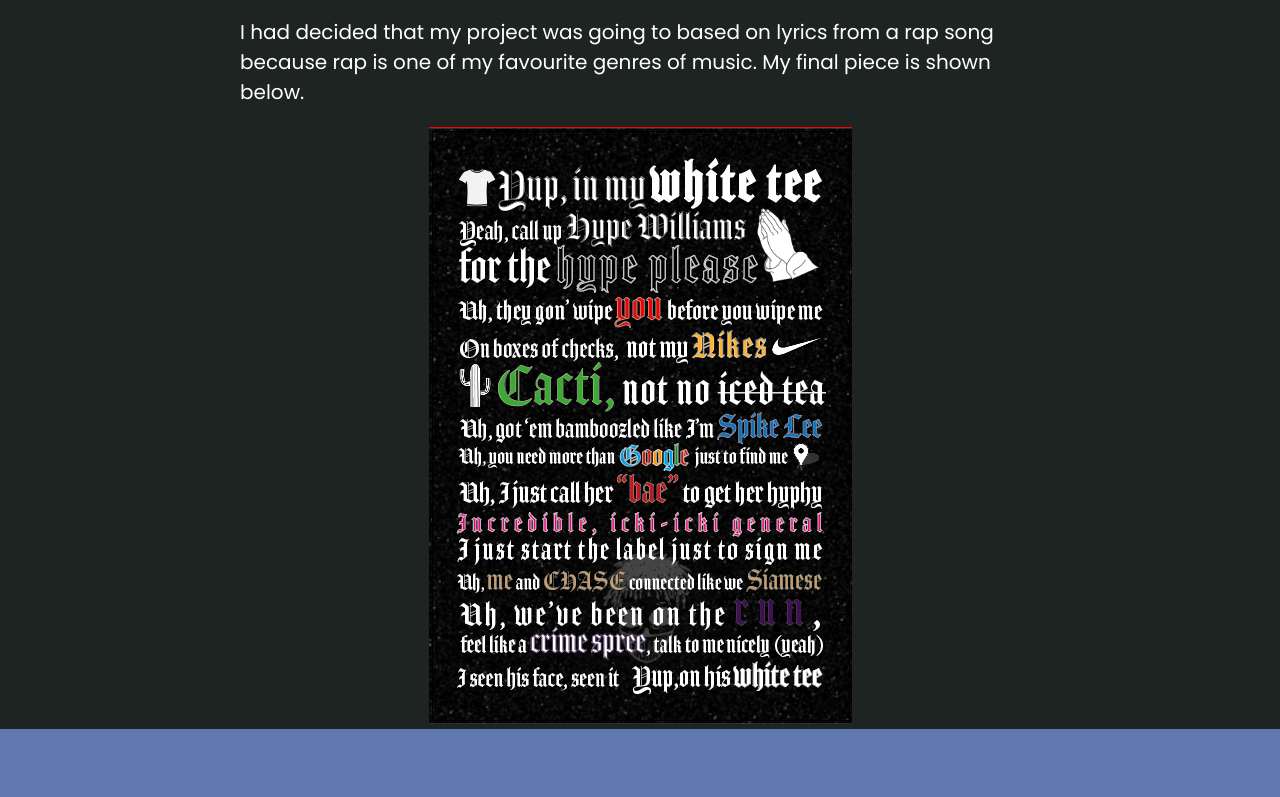
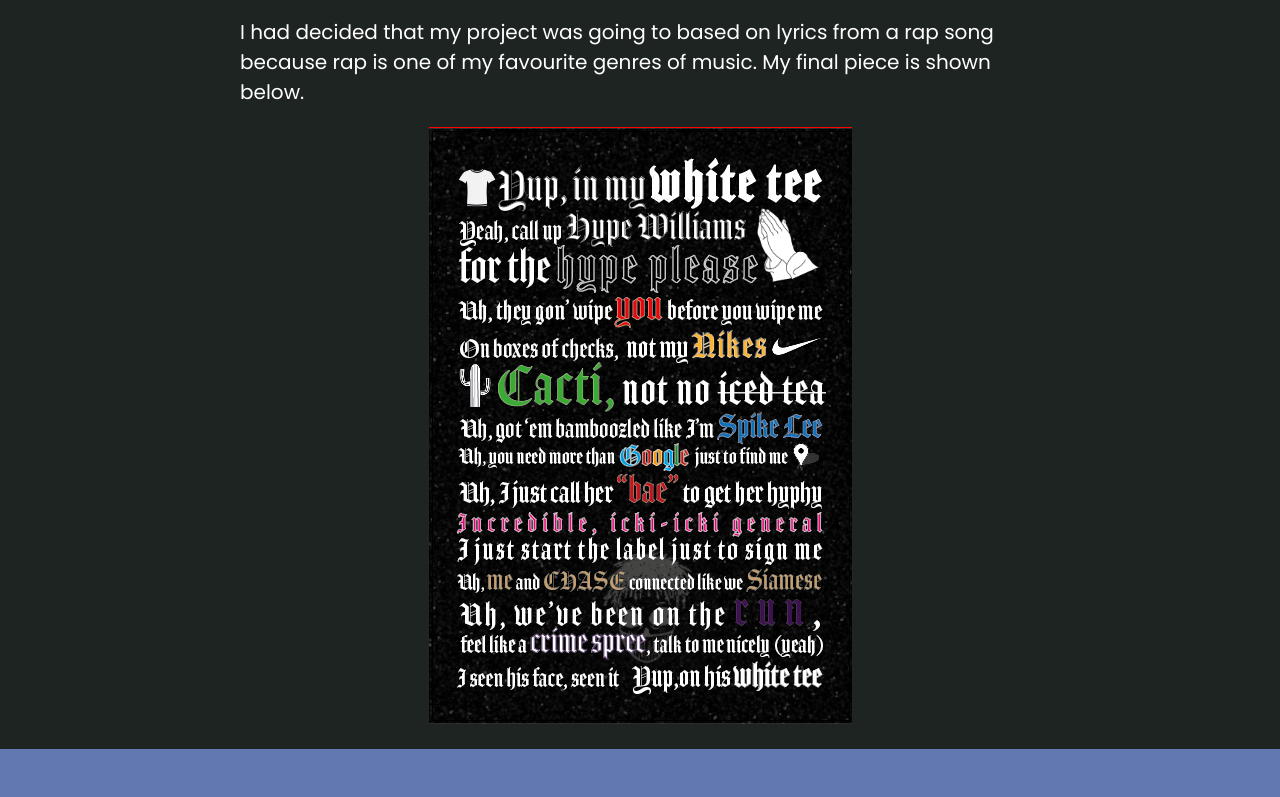
Before and after one commit to Saskia-Kano/porfolio, a plain HTML site: page index.html in a window 1280 px wide. Shown: the part 3063-3860 px from the top of the page. Drawn offline with Linux system fonts and the light colour scheme; a web font is replaced by a local one.

Commit message:
Update index.html

```diff
--- a/index.html
+++ b/index.html
@@ -84,7 +84,7 @@
       </section>
 
     <!--THE IMAGE BELOW CAN BE REPLACED WITH A NUMBER OF SMALLER IMAGES IF REQUIRED.-->
-    <div style="background-color: transparent; padding-bottom:5px;"><img src="images/ftr2.png"  alt="portfolio image"/></div>
+    <div style="background-color: transparent; padding-bottom:25px;"><img src="images/ftr2.png"  alt="portfolio image"/></div>
 
     <div class="background-colour" id="about" style="padding-top:50px;">
       <section>
```
